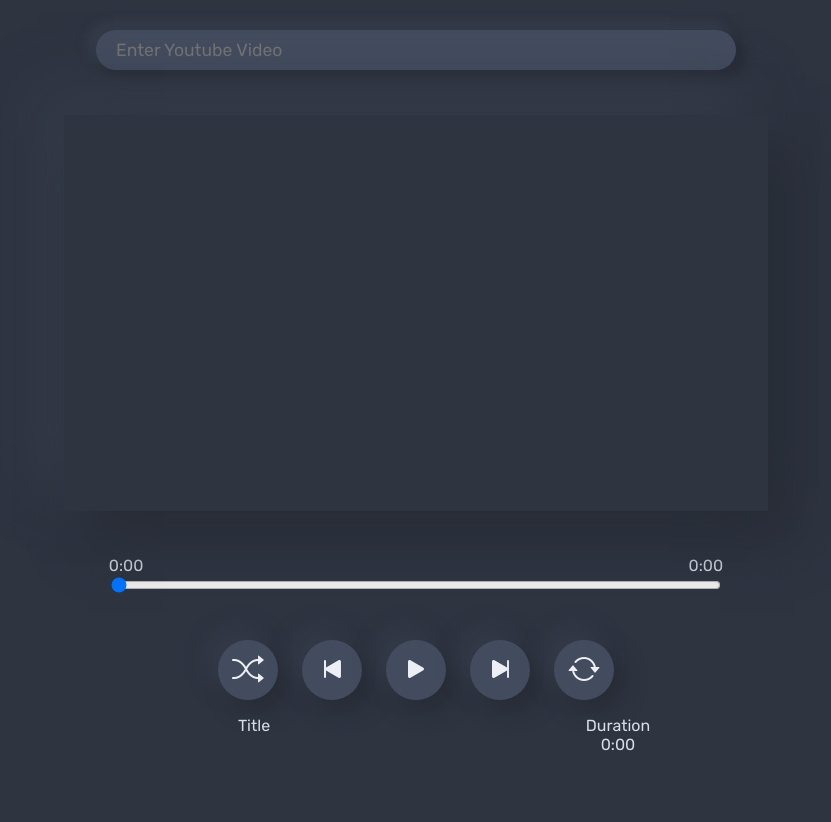
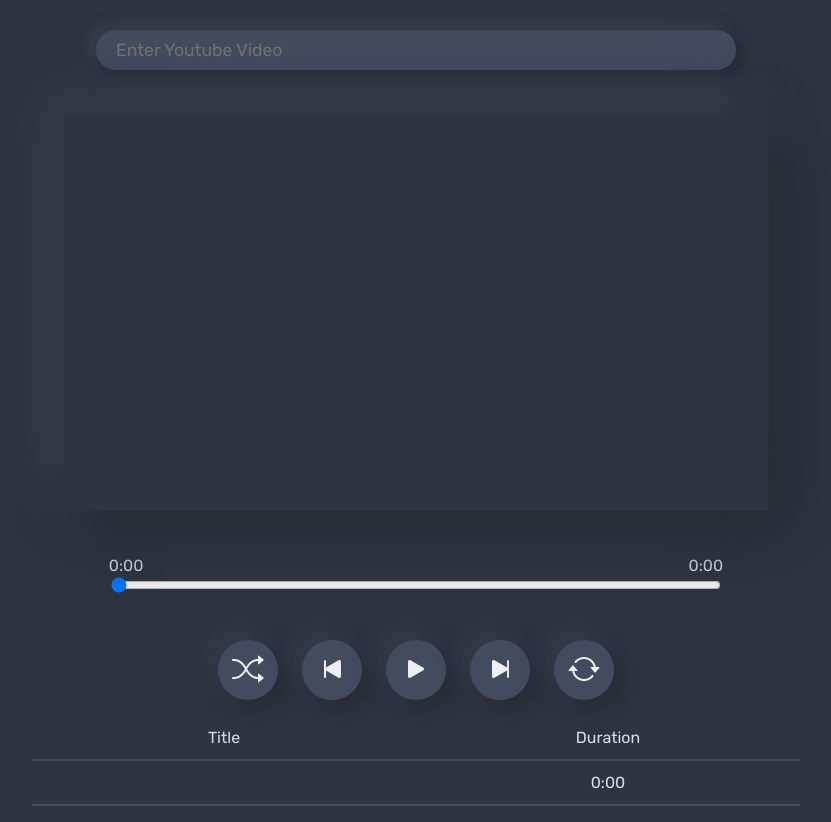
Before and after one commit to DenmarFel/hoppytime, a React (Create React App) app: page / in a window 1280 px wide. Shown: the whole page, without its empty margins (224-1055 px from the left). Before the commit the page ends 800 px from the top, so only its background shows below. Built offline with nearby package versions, Linux system fonts and the light colour scheme.

Commit message:
Design work and modified handleTimestampSelection

```diff
--- a/src/App.js
+++ b/src/App.js
@@ -79,7 +79,10 @@ function Video(props) {
   }, []);
 
   useEffect(() => {
-    if (videoPlayer) loadPlaylist();
+    if (videoPlayer) {
+      loadPlaylist();
+      props.setPlaying(true);
+    }
   }, [props.videoId]);
 
   useEffect(() => {
@@ -148,7 +151,7 @@ function Video(props) {
           'endSeconds': getTimestamp().end
         });
       } else {
-        props.handleTimestampSelection(props.currentTimestampIndx + 1);
+        props.handleTimestampSelection(props.currentTimestampIndx + 1, 'ended');
       }
     };
     props.setCurrentTime(Math.floor(videoPlayer.getCurrentTime()) - getTimestamp().start);
@@ -196,16 +199,17 @@ function Player(props) {
     setShuffle(!isShuffle);
   };
 
-  const handleTimestampSelection = (indx) => {
+  const handleTimestampSelection = (indx, reason = null) => {
     if (indx === -1) {
       indx = timestampData.timestamps.length - 1;
     } else if (indx === timestampData.timestamps.length) {
       indx = 0;
     }
 
-    if (isRepeat) {
+    // Reasons: ended, chosen
+    if (reason == 'ended' && isRepeat) {
       indx = currentTimestampIndx;
-    } else if (!isRepeat && isShuffle) {
+    } else if (reason != 'chosen' && isShuffle) {
       indx = shuffledIndexes[indx];
     }
 
@@ -229,6 +233,7 @@ function Player(props) {
         handleTimestampSelection={handleTimestampSelection}
         currentTimestampIndx={currentTimestampIndx}
         isPlaying={isPlaying}
+        setPlaying={setPlaying}
         isRepeat={isRepeat} />
       <Status
         title={getTimestamp().title}
@@ -257,7 +262,7 @@ function Player(props) {
           onClick={() => setRepeat(!isRepeat)} />
         <Playlist
           videoTimestampData={timestampData}
-          onTimestampClick={(indx) => handleTimestampSelection(indx)} />
+          onTimestampClick={(indx) => handleTimestampSelection(indx, 'chosen')} />
       </div>
     </div>
   )
@@ -328,14 +333,11 @@ function MediaButton(props) {
 }
 
 function Playlist(props) {
-  const handleTimeStampClick = (indx) => {
-    props.onTimestampClick(indx);
-  };
 
   let timestamps = '';
   if (props.videoTimestampData !== null) {
     timestamps = props.videoTimestampData.timestamps.map((timestamp, indx) =>
-      <li key={timestamp.title} onClick={() => handleTimeStampClick(indx)} className="grid-container">
+      <li key={timestamp.title} onClick={() => props.onTimestampClick(indx)} className="grid-container timestamp">
         <div className="title">{timestamp.title}</div>
         <div className="duration">{getFormattedDuration(timestamp.end - timestamp.start)}</div>
       </li>
--- a/src/Css/App.css
+++ b/src/Css/App.css
@@ -101,10 +101,19 @@ body {
 }
 #playlist ul {
   list-style-type: none;
+  padding: 0;
 }
 #playlist .grid-container {
   display: grid;
   grid-template-columns: 50% 50%;
+}
+#playlist li {
+  border-bottom: 2px solid #434C5E;
+  padding: 12px 0px 12px 0px;
+}
+#playlist li:hover {
+  background-color: #5E81AC;
+  border-bottom: 2px solid #5E81AC;
 }
 
 /* New Stuff */
--- a/src/Sass/App.scss
+++ b/src/Sass/App.scss
@@ -129,11 +129,22 @@ body {
 
   ul {
     list-style-type: none;
+    padding: 0;
   }
 
   .grid-container {
     display: grid;
     grid-template-columns: 50% 50%;
+  }
+
+  li {
+    border-bottom: 2px solid $nord2;
+    padding: 12px 0px 12px 0px;
+
+    &:hover {
+      background-color: $nord10;
+      border-bottom: 2px solid $nord10;
+    }
   }
 }
 
```
